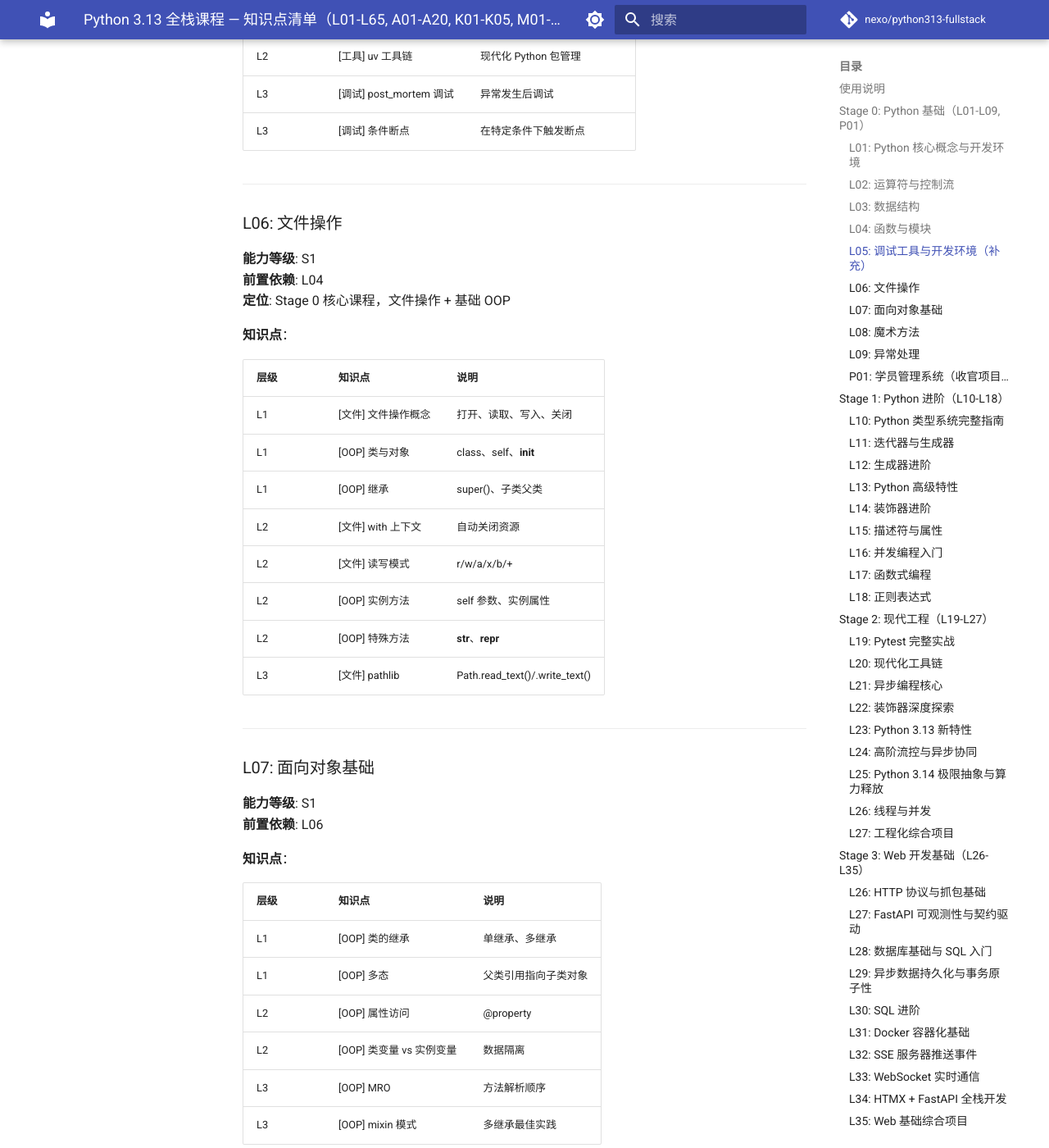
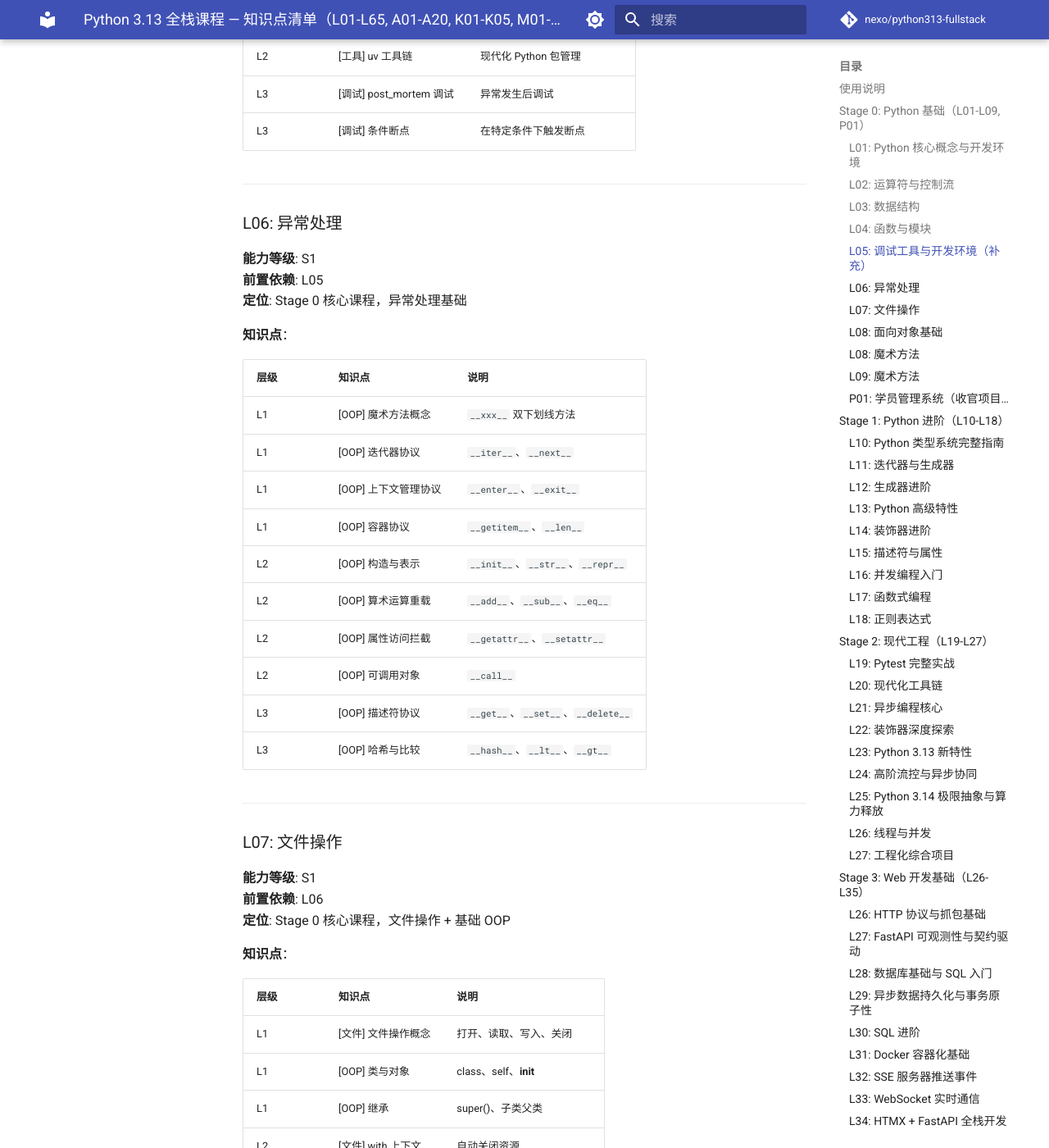
Before and after one commit to dingwencheng9/python-fullstack, an MkDocs documentation site: the page built from docs/knowledge/KNOWLEDGE_INVENTORY.md, in a window 1280 px wide and 1400 px high, scrolled down 3988 px. Shown: the whole window at 82% size. Built offline with MkDocs 1.6.1 and Material for MkDocs 9.7.7, drawn with Linux system fonts in a browser that asks for light colours; comment, search, counter and statistics services are not loaded; some of the changed text lies outside the part shown.

Commit message:
docs: 更新 KNOWLEDGE_INVENTORY.md 中 L06/L09 知识点

```diff
--- a/docs/knowledge/KNOWLEDGE_INVENTORY.md
+++ b/docs/knowledge/KNOWLEDGE_INVENTORY.md
@@ -134,49 +134,11 @@
 
 ---
 
-### L06: 文件操作
+### L06: 异常处理
 
 **能力等级**: S1
-**前置依赖**: L04
-**定位**: Stage 0 核心课程，文件操作 + 基础 OOP
-
-**知识点**：
-
-| 层级 | 知识点 | 说明 |
-|------|--------|------|
-| L1 | [文件] 文件操作概念 | 打开、读取、写入、关闭 |
-| L1 | [OOP] 类与对象 | class、self、__init__ |
-| L1 | [OOP] 继承 | super()、子类父类 |
-| L2 | [文件] with 上下文 | 自动关闭资源 |
-| L2 | [文件] 读写模式 | r/w/a/x/b/+ |
-| L2 | [OOP] 实例方法 | self 参数、实例属性 |
-| L2 | [OOP] 特殊方法 | __str__、__repr__ |
-| L3 | [文件] pathlib | Path.read_text()/.write_text() |
-
----
-
-### L07: 面向对象基础
-
-**能力等级**: S1
-**前置依赖**: L06
-
-**知识点**：
-
-| 层级 | 知识点 | 说明 |
-|------|--------|------|
-| L1 | [OOP] 类的继承 | 单继承、多继承 |
-| L1 | [OOP] 多态 | 父类引用指向子类对象 |
-| L2 | [OOP] 属性访问 | @property |
-| L2 | [OOP] 类变量 vs 实例变量 | 数据隔离 |
-| L3 | [OOP] MRO | 方法解析顺序 |
-| L3 | [OOP] mixin 模式 | 多继承最佳实践 |
-
----
-
-### L08: 魔术方法
-
-**能力等级**: S1 → S2
-**前置依赖**: L07
+**前置依赖**: L05
+**定位**: Stage 0 核心课程，异常处理基础
 
 **知识点**：
 
@@ -193,6 +155,67 @@
 | L3 | [OOP] 描述符协议 | `__get__`、`__set__`、`__delete__` |
 | L3 | [OOP] 哈希与比较 | `__hash__`、`__lt__`、`__gt__` |
 
+---
+
+### L07: 文件操作
+
+**能力等级**: S1
+**前置依赖**: L06
+**定位**: Stage 0 核心课程，文件操作 + 基础 OOP
+
+**知识点**：
+
+| 层级 | 知识点 | 说明 |
+|------|--------|------|
+| L1 | [文件] 文件操作概念 | 打开、读取、写入、关闭 |
+| L1 | [OOP] 类与对象 | class、self、__init__ |
+| L1 | [OOP] 继承 | super()、子类父类 |
+| L2 | [文件] with 上下文 | 自动关闭资源 |
+| L2 | [文件] 读写模式 | r/w/a/x/b/+ |
+| L2 | [OOP] 实例方法 | self 参数、实例属性 |
+| L2 | [OOP] 特殊方法 | __str__、__repr__ |
+| L3 | [文件] pathlib | Path.read_text()/.write_text() |
+
+---
+
+### L08: 面向对象基础
+
+**能力等级**: S1
+**前置依赖**: L07
+
+**知识点**：
+
+| 层级 | 知识点 | 说明 |
+|------|--------|------|
+| L1 | [OOP] 类的继承 | 单继承、多继承 |
+| L1 | [OOP] 多态 | 父类引用指向子类对象 |
+| L2 | [OOP] 属性访问 | @property |
+| L2 | [OOP] 类变量 vs 实例变量 | 数据隔离 |
+| L3 | [OOP] MRO | 方法解析顺序 |
+| L3 | [OOP] mixin 模式 | 多继承最佳实践 |
+
+---
+
+### L08: 魔术方法
+
+**能力等级**: S1 → S2
+**前置依赖**: L07
+
+**知识点**：
+
+| 层级 | 知识点 | 说明 |
+|------|--------|------|
+| L1 | [OOP] 魔术方法概念 | `__xxx__` 双下划线方法 |
+| L1 | [OOP] 迭代器协议 | `__iter__`、`__next__` |
+| L1 | [OOP] 上下文管理协议 | `__enter__`、`__exit__` |
+| L1 | [OOP] 容器协议 | `__getitem__`、`__len__` |
+| L2 | [OOP] 构造与表示 | `__init__`、`__str__`、`__repr__` |
+| L2 | [OOP] 算术运算重载 | `__add__`、`__sub__`、`__eq__` |
+| L2 | [OOP] 属性访问拦截 | `__getattr__`、`__setattr__` |
+| L2 | [OOP] 可调用对象 | `__call__` |
+| L3 | [OOP] 描述符协议 | `__get__`、`__set__`、`__delete__` |
+| L3 | [OOP] 哈希与比较 | `__hash__`、`__lt__`、`__gt__` |
+
 **修复说明**（v1.1）：
 - ✅ 添加 `__enter__`/`__exit__` 上下文管理协议（L1）
 - ✅ 添加 `__iter__`/`__next__` 为 L1 核心（非选学）
@@ -202,7 +225,7 @@
 
 ---
 
-### L09: 异常处理
+### L09: 魔术方法
 
 **能力等级**: S1
 **前置依赖**: L08
@@ -211,14 +234,16 @@
 
 | 层级 | 知识点 | 说明 |
 |------|--------|------|
-| L1 | [异常] 异常概念 | 错误是对象、异常是类 |
-| L1 | [异常] 异常传播 | 调用栈、向上传递 |
-| L2 | [异常] try/except | 捕获异常 |
-| L2 | [异常] raise | 抛出异常 |
-| L2 | [异常] 自定义异常 | class MyError(Exception) |
-| L2 | [异常] else/finally | 无论是否异常都执行 |
-| L3 | [异常] 异常链 | raise ... from |
-| L3 | [调试] traceback | 异常追踪信息 |
+| L1 | [OOP] 魔术方法概念 | `__xxx__` 双下划线方法 |
+| L1 | [OOP] 迭代器协议 | `__iter__`、`__next__` |
+| L1 | [OOP] 上下文管理协议 | `__enter__`、`__exit__` |
+| L1 | [OOP] 容器协议 | `__getitem__`、`__len__` |
+| L2 | [OOP] 构造与表示 | `__init__`、`__str__`、`__repr__` |
+| L2 | [OOP] 算术运算重载 | `__add__`、`__sub__`、`__eq__` |
+| L2 | [OOP] 属性访问拦截 | `__getattr__`、`__setattr__` |
+| L2 | [OOP] 可调用对象 | `__call__` |
+| L3 | [OOP] 描述符协议 | `__get__`、`__set__`、`__delete__` |
+| L3 | [OOP] 哈希与比较 | `__hash__`、`__lt__`、`__gt__` |
 
 ---
 
```
